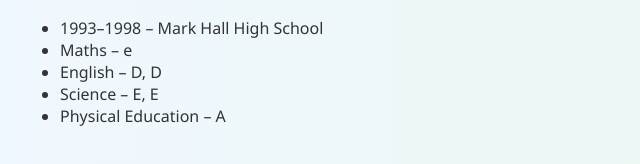
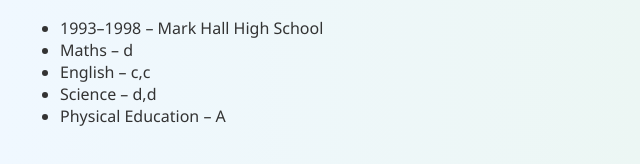
Before and after one commit to scottsta25/scott-test, a plain HTML site: page index.html in a window 1280 px wide. Shown: the part 287-451 px from the top of the page, 0-640 px from the left. Drawn offline with Linux system fonts and the light colour scheme.

Commit message:
Add files via upload

```diff
--- a/index.html
+++ b/index.html
@@ -141,9 +141,9 @@
     <h2>Education</h2>
     <ul>
       <li>1993–1998 – Mark Hall High School
-      <li>Maths – e</li>
-      <li>English – D, D</li>
-      <li>Science – E, E</li>
+      <li>Maths – d</li>
+      <li>English – c,c </li>
+      <li>Science – d,d</li>
       <li>Physical Education – A</li>
       </ul>
       </li>
```
